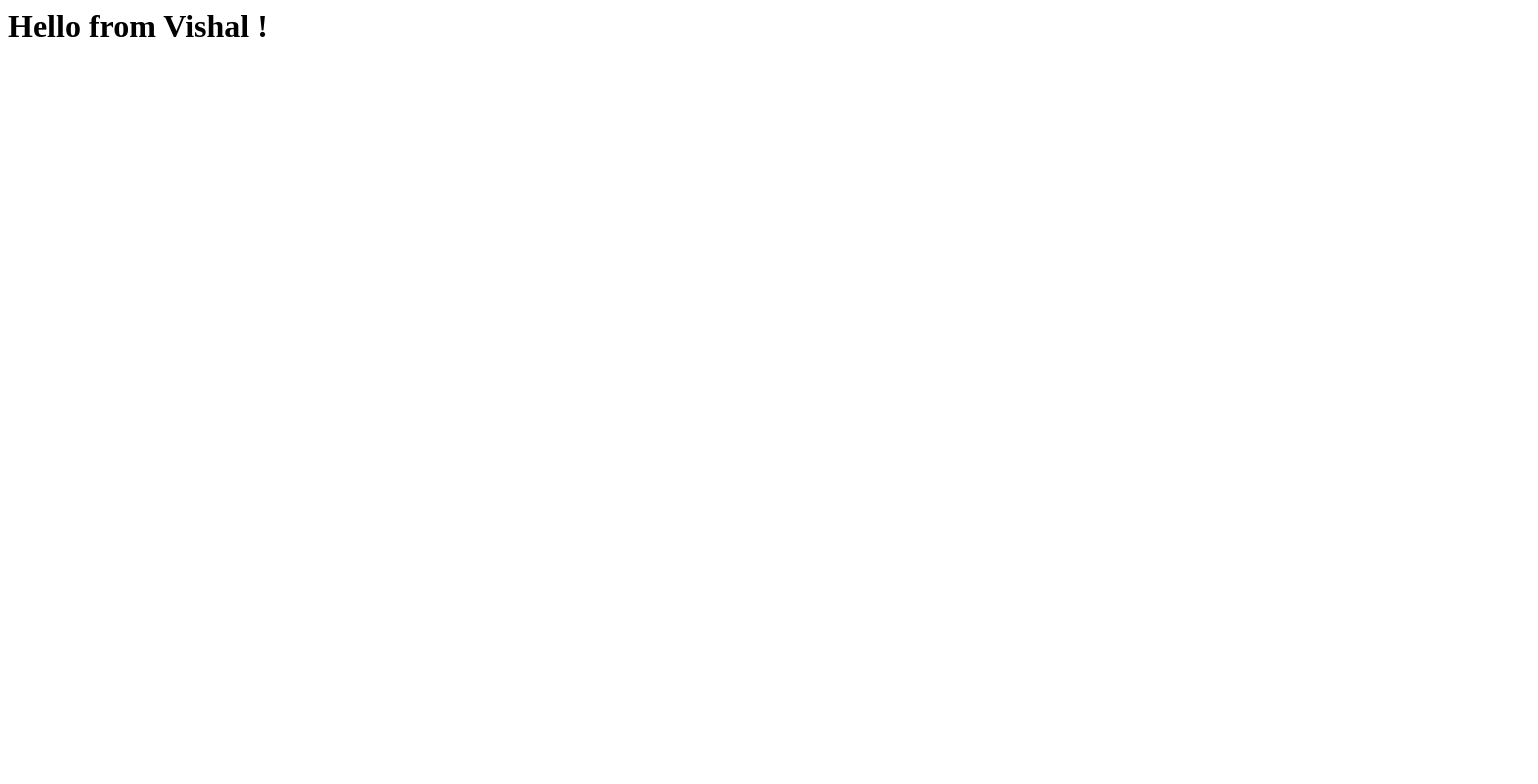
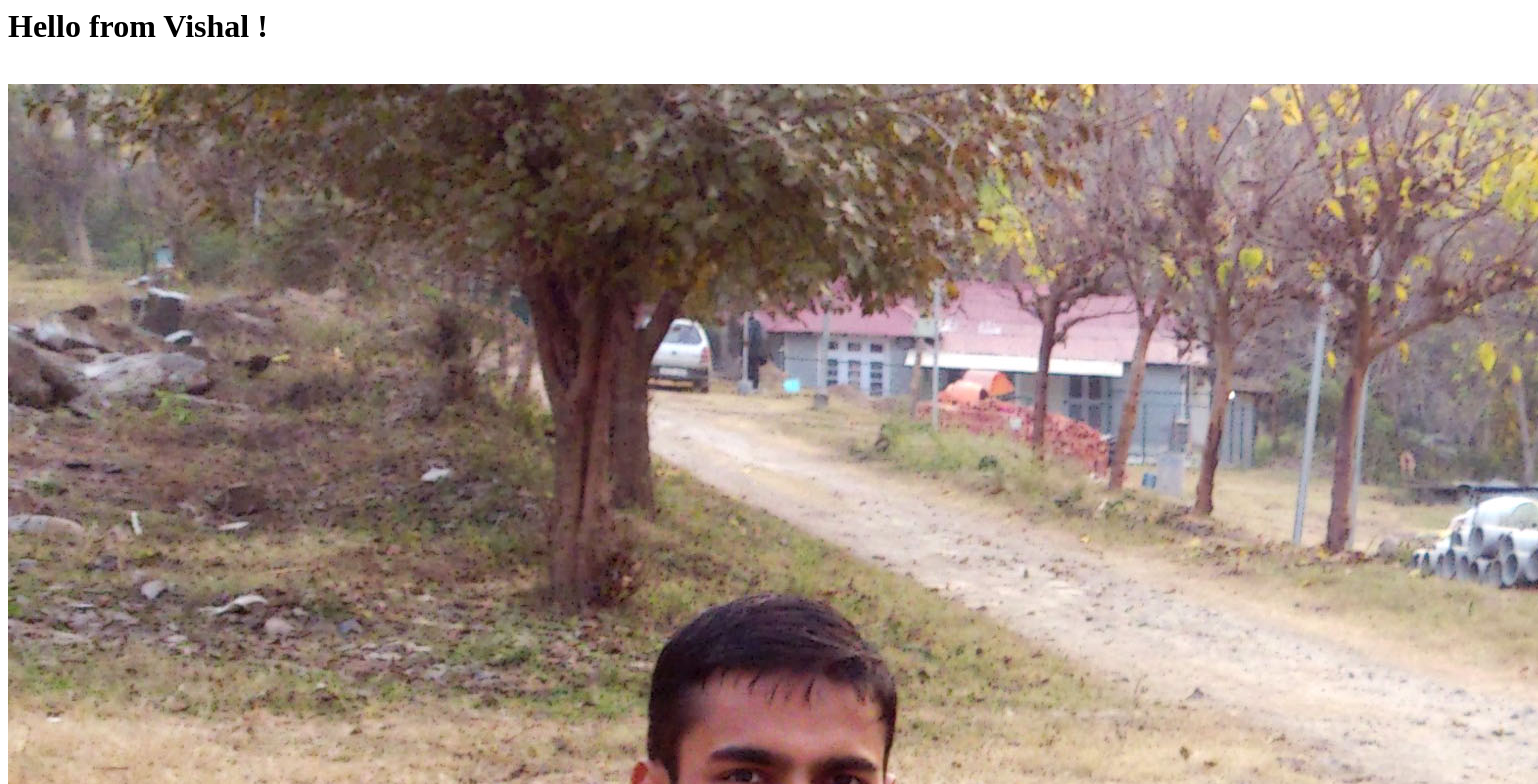
Before and after one commit to vishalgoel003/vishalgoel003.github.io, a plain HTML site: page index.html in a window 1280 px wide. Shown: the top 784 px of the page, 1538 px wide, since content can reach past the window. Drawn offline with Linux system fonts and the light colour scheme.

Commit message:
tried adding image

```diff
--- a/index.html
+++ b/index.html
@@ -2,6 +2,7 @@
 <head><title>Hosting web on github.io</title>
 </head>
 <body>
-<h1>Hello from Vishal !</h1>
+<h1>Hello from Vishal !</h1><br>
+<img src="/images/DSC_1117.jpg">
 </body>
 </html>
```
Also changed, not shown: images/DSC_1117.jpg (added).
